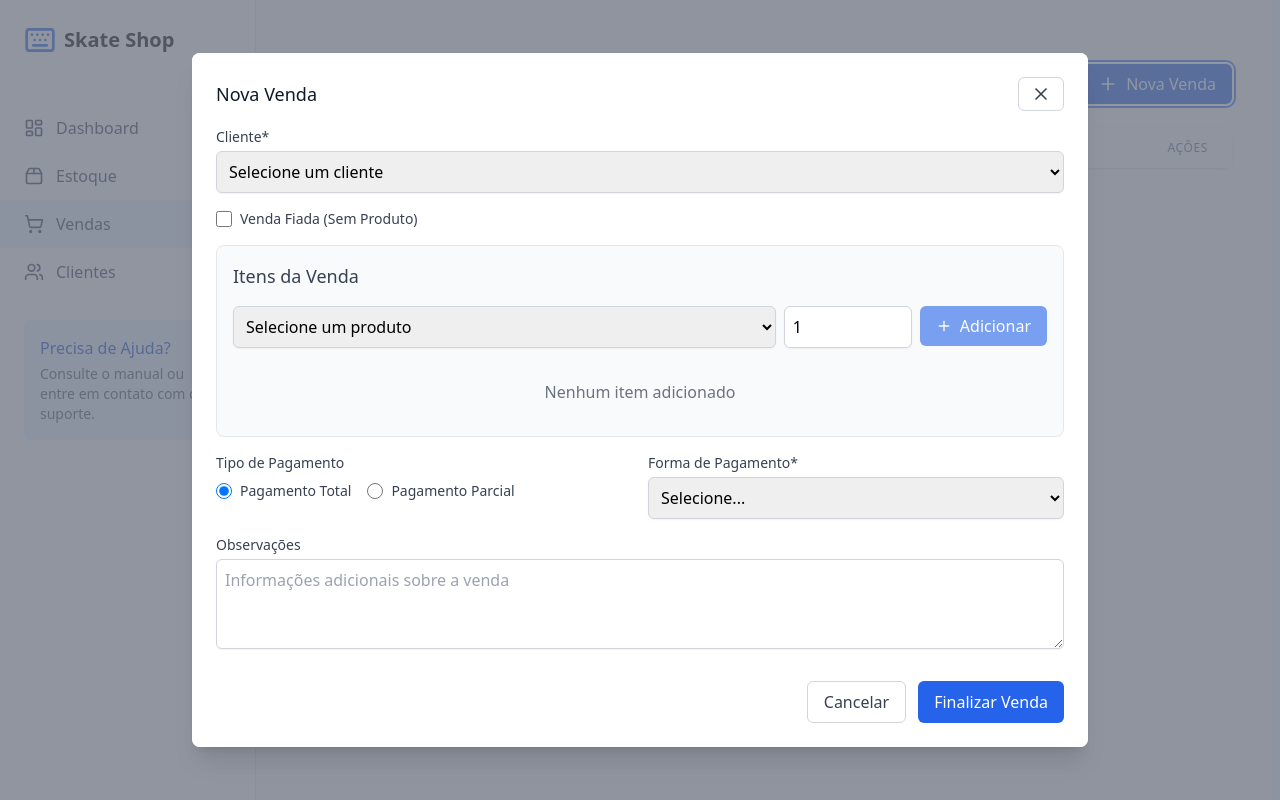
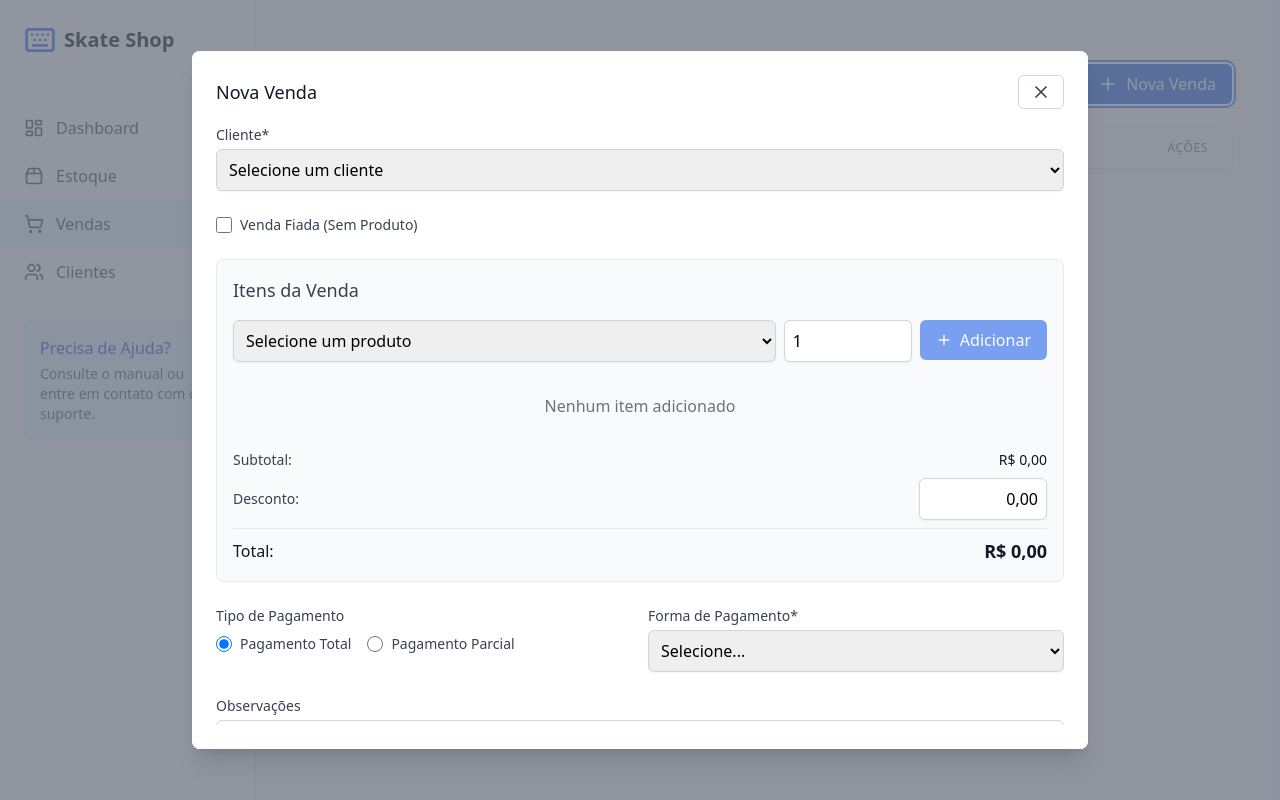
Before and after one commit to DanielZamperlini/dashboard-skate-shop, a React (Vite) app: page /sales in a window 1280 px wide. Both pictures are taken after a click on the button "Nova Venda". Built offline with nearby package versions, Linux system fonts and the light colour scheme.

Commit message:
implementando função de desconto

```diff
--- a/src/components/sales/SaleDetails.tsx
+++ b/src/components/sales/SaleDetails.tsx
@@ -66,6 +66,27 @@ const SaleDetails: React.FC<SaleDetailsProps> = ({ sale, onClose, onEdit }) => {
                 <span>{formatCurrency(item.subtotal)}</span>
               </div>
             ))}
+
+            <div className="pt-2 border-t border-gray-200">
+              <div className="flex justify-between text-sm">
+                <span>Subtotal:</span>
+                <span>
+                  {formatCurrency(
+                    sale.items.reduce((sum, item) => sum + item.subtotal, 0),
+                  )}
+                </span>
+              </div>
+              {sale.discount && sale.discount > 0 && (
+                <div className="flex justify-between text-sm text-red-600">
+                  <span>Desconto:</span>
+                  <span>-{formatCurrency(sale.discount)}</span>
+                </div>
+              )}
+              <div className="flex justify-between text-base font-medium mt-2">
+                <span>Total:</span>
+                <span>{formatCurrency(sale.total)}</span>
+              </div>
+            </div>
           </div>
         </div>
       )}
--- a/src/components/sales/SaleForm.tsx
+++ b/src/components/sales/SaleForm.tsx
@@ -30,6 +30,7 @@ const SaleForm: React.FC<SaleFormProps> = ({
     partialPayment: [],
     remainingAmount: 0,
     isCreditOnly: false,
+    discount: 0,
     ...initialSale,
   });
 
@@ -38,17 +39,20 @@ const SaleForm: React.FC<SaleFormProps> = ({
   const [errors, setErrors] = useState<Record<string, string>>({});
   const [creditAmount, setCreditAmount] = useState<number>(0);
   const [creditAmountInput, setCreditAmountInput] = useState<string>('');
+  const [discountInput, setDiscountInput] = useState<string>('0,00');
 
   const [paymentType, setPaymentType] = useState<'full' | 'partial'>('full');
   const [partialAmount, setPartialAmount] = useState<number>(0);
 
   useEffect(() => {
-    const total = (sale.items || []).reduce(
+    const subtotal = (sale.items || []).reduce(
       (sum, item) => sum + item.subtotal,
       0,
     );
+    const discount = sale.discount || 0;
+    const total = Math.max(0, subtotal - discount);
     setSale((prev) => ({ ...prev, total }));
-  }, [sale.items]);
+  }, [sale.items, sale.discount]);
 
   useEffect(() => {
     if (initialSale.isCreditOnly) {
@@ -307,8 +311,53 @@ const SaleForm: React.FC<SaleFormProps> = ({
     setPartialAmount(0);
   };
 
+  const handleDiscountChange = (e: React.ChangeEvent<HTMLInputElement>) => {
+    let value = e.target.value;
+    value = value.replace(/[^\d,]/g, '');
+
+    const commaCount = value.split(',').length - 1;
+    if (commaCount > 1) {
+      value = value.replace(/,+$/, '');
+    }
+
+    setDiscountInput(value);
+  };
+
+  const handleDiscountBlur = () => {
+    if (!discountInput) {
+      setDiscountInput('0,00');
+      setSale((prev) => ({ ...prev, discount: 0 }));
+      return;
+    }
+
+    let value = discountInput;
+    value = value.replace(/[^\d,]/g, '');
+
+    const commaCount = value.split(',').length - 1;
+    if (commaCount > 1) {
+      value = value.replace(/,+$/, '');
+    }
+
+    if (value.includes(',')) {
+      const parts = value.split(',');
+      const integerPart = parts[0].replace(/\D/g, '') || '0';
+      const decimalPart = (parts[1] || '')
+        .replace(/\D/g, '')
+        .substring(0, 2)
+        .padEnd(2, '0');
+      value = `${integerPart},${decimalPart}`;
+    } else {
+      const numericValue = value.replace(/\D/g, '');
+      value = `${numericValue || '0'},00`;
+    }
+
+    setDiscountInput(value);
+    const numericValue = parseFloat(value.replace(',', '.')) || 0;
+    setSale((prev) => ({ ...prev, discount: numericValue }));
+  };
+
   return (
-    <form onSubmit={handleSubmit} className="space-y-4">
+    <form onSubmit={handleSubmit} className="space-y-6">
       <div>
         <label
           htmlFor="customerId"
@@ -518,6 +567,51 @@ const SaleForm: React.FC<SaleFormProps> = ({
               )}
             </div>
           )}
+
+          <div className="mt-4 space-y-2">
+            <div className="flex justify-between items-center">
+              <span className="text-sm font-medium text-gray-700">
+                Subtotal:
+              </span>
+              <span className="text-sm text-gray-900">
+                {formatCurrency(
+                  (sale.items || []).reduce(
+                    (sum, item) => sum + item.subtotal,
+                    0,
+                  ),
+                )}
+              </span>
+            </div>
+
+            <div className="flex justify-between items-center">
+              <label
+                htmlFor="discount"
+                className="text-sm font-medium text-gray-700"
+              >
+                Desconto:
+              </label>
+              <div className="flex items-center space-x-2">
+                <input
+                  type="text"
+                  id="discount"
+                  value={discountInput}
+                  onChange={handleDiscountChange}
+                  onBlur={handleDiscountBlur}
+                  className="block w-32 rounded-md border border-gray-300 shadow-sm p-2 focus:border-blue-500 focus:ring-blue-500 text-right"
+                  placeholder="0,00"
+                />
+              </div>
+            </div>
+
+            <div className="flex justify-between items-center pt-2 border-t border-gray-200">
+              <span className="text-base font-medium text-gray-900">
+                Total:
+              </span>
+              <span className="text-lg font-bold text-gray-900">
+                {formatCurrency(sale.total || 0)}
+              </span>
+            </div>
+          </div>
         </div>
       )}
 
--- a/src/types/index.ts
+++ b/src/types/index.ts
@@ -60,6 +60,7 @@ export interface Sale {
   }[];
   remainingAmount: number;
   isCreditOnly?: boolean;
+  discount?: number;
 }
 
 export interface Expense {
```
